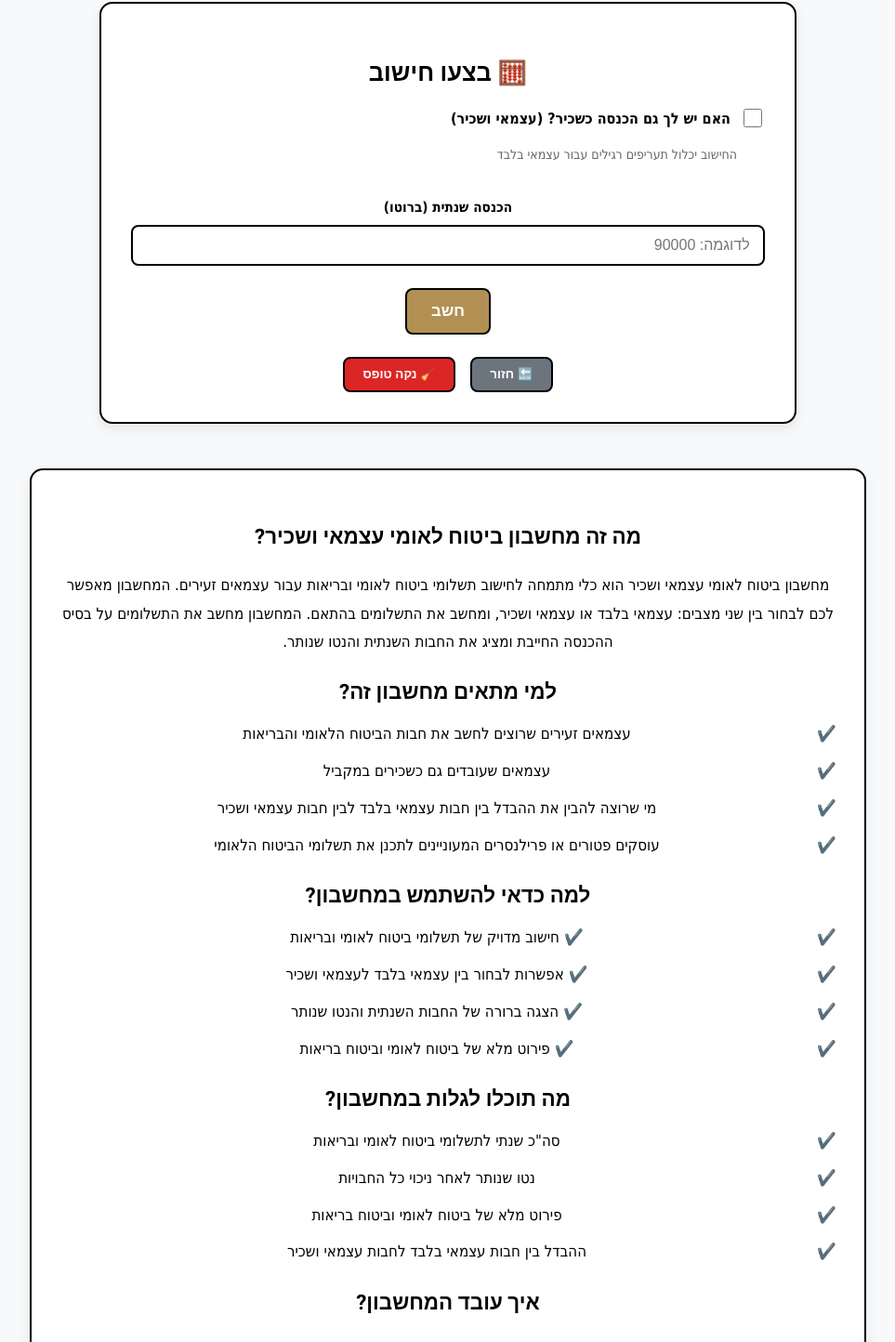
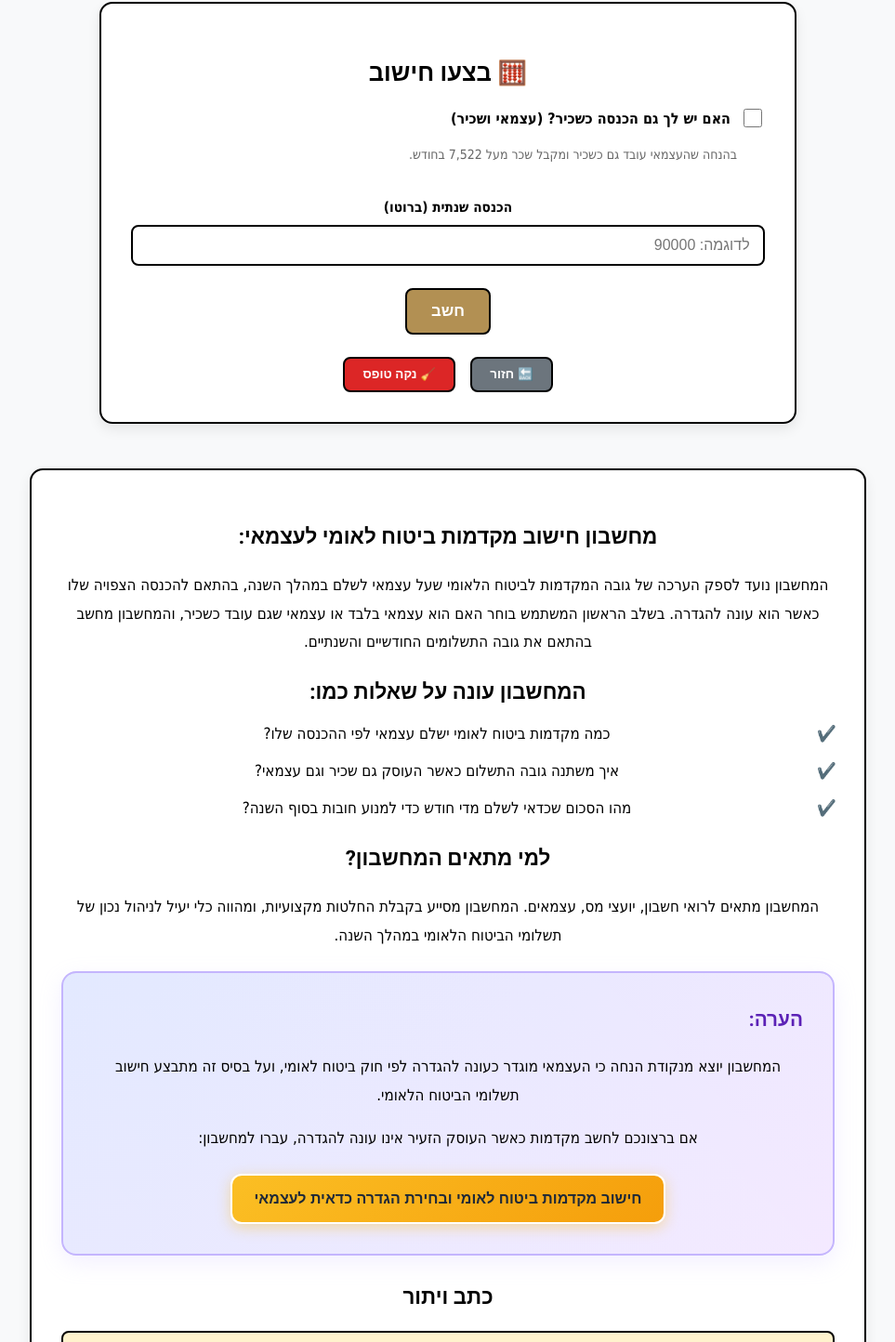
Before and after one commit to 2poslife/FinanceSmartTools, a React (Vite) app: page /simulators/micro-self-employed-salaried in a window 1280 px wide. Shown: the part 476-1920 px from the top of the page at 93% size, without its empty margins (158-1121 px from the left). Built offline with nearby package versions, Linux system fonts and the light colour scheme.

Commit message:
Update MicroSelfEmployedSalariedCalculator.jsx

```diff
--- a/src/components/Calculators/MicroSelfEmployedSalariedCalculator.jsx
+++ b/src/components/Calculators/MicroSelfEmployedSalariedCalculator.jsx
@@ -72,6 +72,7 @@ export default function MicroSelfEmployedSalariedCalculator() {
             console.log("🔍 API Response:", data);
             console.log("📊 Endpoint used:", isSalaried ? "atsmaee-and-sakher" : "atsmaee-only");
             console.log("✅ Flag state (isSalaried):", isSalaried);
+            console.log("📋 Full result structure:", JSON.stringify(data, null, 2));
             setResult(data);
         } catch (err) {
             console.error("❌ Error calculating:", err);
@@ -93,12 +94,10 @@ export default function MicroSelfEmployedSalariedCalculator() {
             <section className="calcpage-intro">
                 <h1>מחשבון ביטוח לאומי עצמאי ושכיר</h1>
                 <p className="calcpage-tagline">
-                    חשבו את חבות הביטוח הלאומי והבריאות עבור עצמאים זעירים - עצמאי בלבד או עצמאי ושכיר.
+                חשבו את חובות הביטוח הלאומי והבריאות עבור עצמאים (עצמאי בלבד או עצמאי ושכיר).
                 </p>
                 <div className="calcpage-hero-box">
-                    המחשבון מחשב את תשלומי הביטוח הלאומי והבריאות על ההכנסה החייבת.
-                    בחרו בין עצמאי בלבד (תעריפים רגילים) או עצמאי ושכיר (תעריפים מיוחדים).
-                </div>
+                המחשבון מחשב את תשלומי הביטוח הלאומי והבריאות על ההכנסה החייבת (רווח לאחר ניכוי הוצאות). בחרו בין עצמאי בלבד או עצמאי ושכיר.                </div>
             </section>
 
             {/* Form */}
@@ -118,11 +117,9 @@ export default function MicroSelfEmployedSalariedCalculator() {
                             האם יש לך גם הכנסה כשכיר? (עצמאי ושכיר)
                         </span>
                     </label>
+
                     <p style={{ fontSize: '14px', color: '#666', marginTop: '8px', marginRight: '30px', textAlign: 'right' }}>
-                        {isSalaried
-                            ? 'החישוב יכלול תעריפים מיוחדים עבור עצמאי ושכיר'
-                            : 'החישוב יכלול תעריפים רגילים עבור עצמאי בלבד'
-                        }
+                        בהנחה שהעצמאי עובד גם כשכיר ומקבל שכר מעל 7,522 בחודש.
                     </p>
                 </div>
 
@@ -187,13 +184,13 @@ export default function MicroSelfEmployedSalariedCalculator() {
                     <div className="calcpage-result">
                         <h3>תוצאות החישוב</h3>
                         <div className="calcpage-summary-cards">
+                            <div className="summary-card blue">
+                                <h4>תשלום חודשי</h4>
+                                <p>{fmt(result.monthly.prepayment)} ₪</p>
+                            </div>
                             <div className="summary-card red">
                                 <h4>סה״כ שנתי</h4>
-                                <p>{fmt(isSalaried ? result.totals.yearly_total : result.totals?.yearly_total)} ₪</p>
-                            </div>
-                            <div className="summary-card green">
-                                <h4>נטו אחרי ניכויים</h4>
-                                <p>{fmt(isSalaried ? result.summary.net_after_deductions : result.summary?.net_after_deductions)} ₪</p>
+                                <p>{fmt(result.totals.yearly_total)} ₪</p>
                             </div>
                         </div>
 
@@ -217,8 +214,8 @@ export default function MicroSelfEmployedSalariedCalculator() {
                             <div className="details-box">
                                 <h4>פירוט ניכויים</h4>
                                 <ul>
-                                    <li>ביטוח לאומי: {fmt(isSalaried ? result.totals.national_insurance : result.totals?.national_insurance)} ₪</li>
-                                    <li>ביטוח בריאות: {fmt(isSalaried ? result.totals.health_tax : result.totals?.health_tax)} ₪</li>
+                                    <li>ביטוח לאומי: {fmt(result.totals.national_insurance)} ₪</li>
+                                    <li>ביטוח בריאות: {fmt(result.totals.health_tax)} ₪</li>
                                 </ul>
                             </div>
                         )}
@@ -228,43 +225,40 @@ export default function MicroSelfEmployedSalariedCalculator() {
 
             {/* Description */}
             <section className="calcpage-description">
-                <h2>מה זה מחשבון ביטוח לאומי עצמאי ושכיר?</h2>
+                <h2>מחשבון חישוב מקדמות ביטוח לאומי לעצמאי:</h2>
                 <p>
-                    מחשבון ביטוח לאומי עצמאי ושכיר הוא כלי מתמחה לחישוב תשלומי ביטוח לאומי ובריאות עבור עצמאים זעירים.
-                    המחשבון מאפשר לכם לבחור בין שני מצבים: עצמאי בלבד או עצמאי ושכיר, ומחשב את התשלומים בהתאם.
-                    המחשבון מחשב את התשלומים על בסיס ההכנסה החייבת ומציג את החבות השנתית והנטו שנותר.
+               המחשבון נועד לספק הערכה של גובה המקדמות לביטוח הלאומי שעל עצמאי לשלם במהלך השנה, בהתאם להכנסה הצפויה שלו כאשר הוא עונה להגדרה.
+בשלב הראשון המשתמש בוחר האם הוא עצמאי בלבד או עצמאי שגם עובד כשכיר, והמחשבון מחשב בהתאם את גובה התשלומים החודשיים והשנתיים.
+
                 </p>
 
-                <h2>למי מתאים מחשבון זה?</h2>
+                <h2>המחשבון עונה על שאלות כמו:</h2>
                 <ul>
-                    <li>עצמאים זעירים שרוצים לחשב את חבות הביטוח הלאומי והבריאות</li>
-                    <li>עצמאים שעובדים גם כשכירים במקביל</li>
-                    <li>מי שרוצה להבין את ההבדל בין חבות עצמאי בלבד לבין חבות עצמאי ושכיר</li>
-                    <li>עוסקים פטורים או פרילנסרים המעוניינים לתכנן את תשלומי הביטוח הלאומי</li>
+                    <li>כמה מקדמות ביטוח לאומי ישלם עצמאי לפי ההכנסה שלו?</li>
+                    <li>איך משתנה גובה התשלום כאשר העוסק גם שכיר וגם עצמאי?</li>
+                    <li>מהו הסכום שכדאי לשלם מדי חודש כדי למנוע חובות בסוף השנה?</li>
                 </ul>
 
-                <h2>למה כדאי להשתמש במחשבון?</h2>
-                <ul>
-                    <li>✔️ חישוב מדויק של תשלומי ביטוח לאומי ובריאות</li>
-                    <li>✔️ אפשרות לבחור בין עצמאי בלבד לעצמאי ושכיר</li>
-                    <li>✔️ הצגה ברורה של החבות השנתית והנטו שנותר</li>
-                    <li>✔️ פירוט מלא של ביטוח לאומי וביטוח בריאות</li>
-                </ul>
+                <h2>למי מתאים המחשבון?</h2>
+                <p>
+                    המחשבון מתאים לרואי חשבון, יועצי מס, עצמאים. המחשבון מסייע בקבלת החלטות מקצועיות, ומהווה כלי יעיל לניהול נכון של תשלומי הביטוח הלאומי במהלך השנה.
+                </p>
 
-                <h2>מה תוכלו לגלות במחשבון?</h2>
-                <ul>
-                    <li>סה"כ שנתי לתשלומי ביטוח לאומי ובריאות</li>
-                    <li>נטו שנותר לאחר ניכוי כל החבויות</li>
-                    <li>פירוט מלא של ביטוח לאומי וביטוח בריאות</li>
-                    <li>ההבדל בין חבות עצמאי בלבד לחבות עצמאי ושכיר</li>
-                </ul>
-
-                <h2>איך עובד המחשבון?</h2>
-                <p>
-                    המחשבון מקבל את ההכנסה השנתית הברוטו שלכם ומחשב את ההכנסה החייבת.
-                    בהתאם לבחירה שלכם (עצמאי בלבד או עצמאי ושכיר), המחשבון מחשב את תשלומי הביטוח הלאומי והבריאות
-                    ומציג את הסה"כ השנתי והנטו שנותר לאחר הניכויים.
-                </p>
+                <div className="micro-self-employed-note-alt">
+                    <h4 className="micro-self-employed-note-title-alt">הערה:</h4>
+                    <p className="micro-self-employed-note-text-alt">
+                        המחשבון יוצא מנקודת הנחה כי העצמאי מוגדר כעונה להגדרה לפי חוק ביטוח לאומי, ועל בסיס זה מתבצע חישוב תשלומי הביטוח הלאומי.
+                    </p>
+                    <p className="micro-self-employed-note-text-alt">
+                        אם ברצונכם לחשב מקדמות כאשר העוסק הזעיר אינו עונה להגדרה, עברו למחשבון:
+                    </p>
+                    <button
+                        className="calculator-link-btn"
+                        onClick={() => window.open('https://www.cpa-zedan.com/simulators/micro-self-employed-salaried', '_blank')}
+                    >
+                        חישוב מקדמות ביטוח לאומי ובחירת הגדרה כדאית לעצמאי
+                    </button>
+                </div>
 
                 <h2>כתב ויתור</h2>
                 <p className="disclaimer">
```
